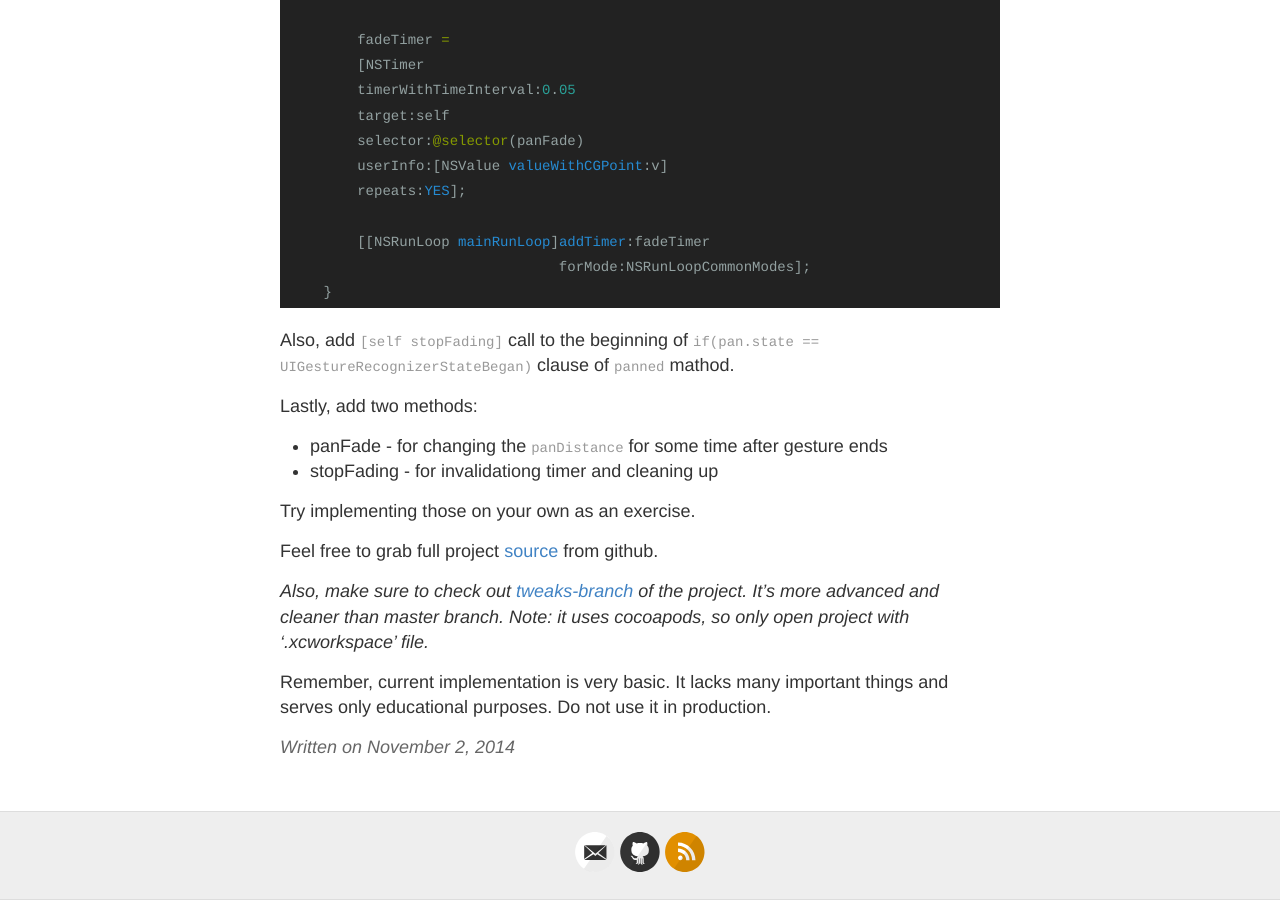
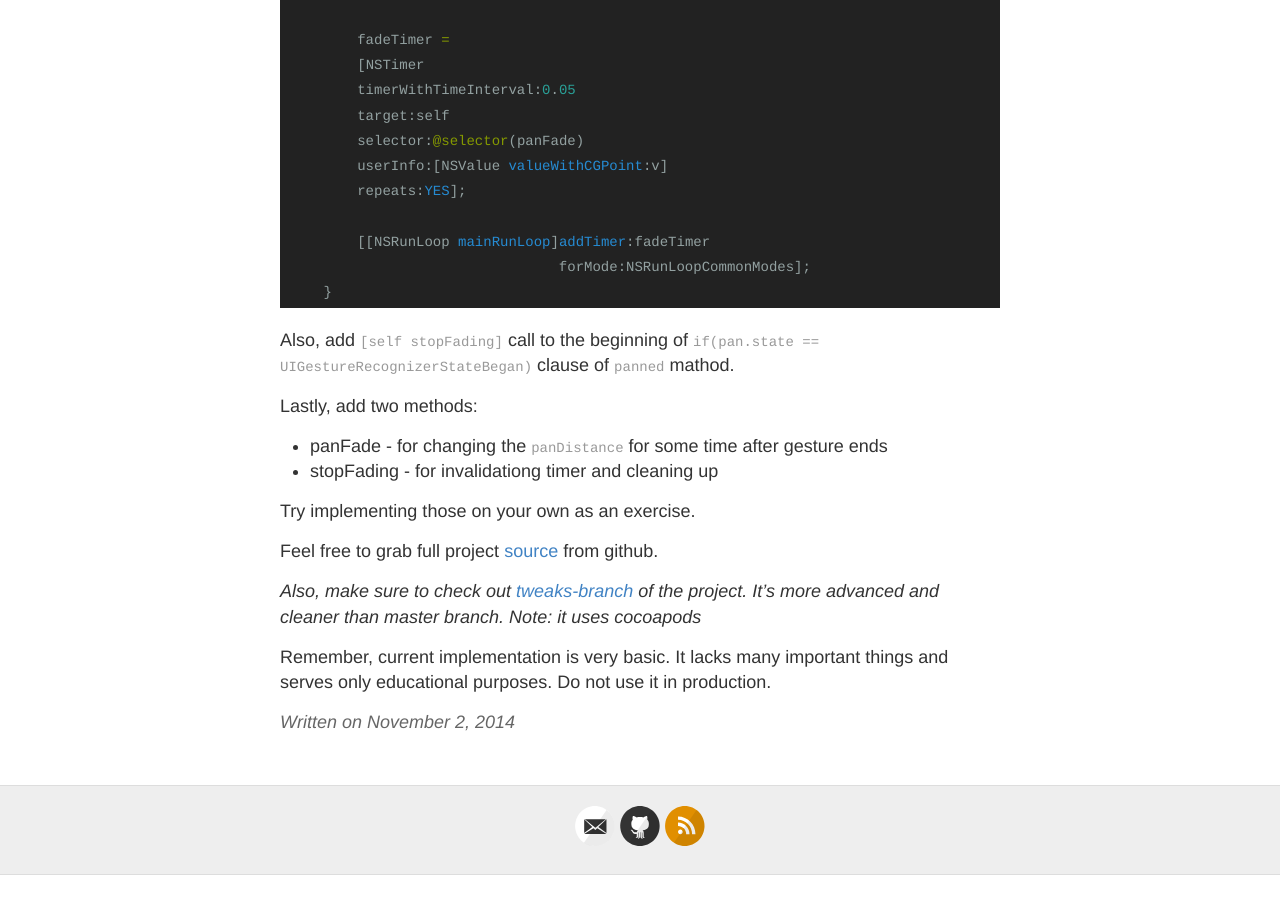
Before and after one commit to golopupinsky/golopupinsky.github.io, a Jekyll site: the page built from _posts/2014-11-2-Carousel.md, in a window 1280 px wide and 900 px high, scrolled down 3772 px. Built offline with Jekyll 4.4.1, drawn with Linux system fonts in a browser that asks for light colours; after the commit the page ends 4647 px from its top, so only the background shows below that.

Commit message:
Carousel: Minor

```diff
--- a/_posts/2014-11-2-Carousel.md
+++ b/_posts/2014-11-2-Carousel.md
@@ -176,7 +176,7 @@ Try implementing those on your own as an exercise.
 
 Feel free to grab full project [source](https://github.com/golopupinsky/Carousel) from github.
 
-*Also, make sure to check out [tweaks-branch](https://github.com/golopupinsky/Carousel/tree/tweaks-branch) of the project. It's more advanced and cleaner than master branch. Note: it uses cocoapods, so only open project with '.xcworkspace' file.*
+*Also, make sure to check out [tweaks-branch](https://github.com/golopupinsky/Carousel/tree/tweaks-branch) of the project. It's more advanced and cleaner than master branch. Note: it uses cocoapods*
 
 
 Remember, current implementation is very basic. It lacks many important things and serves only educational purposes. Do not use it in production.
```
